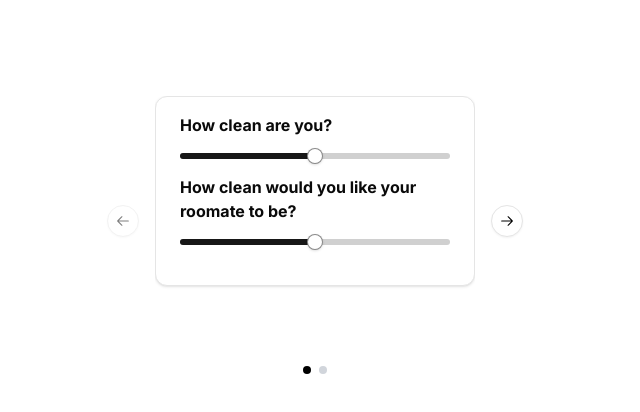
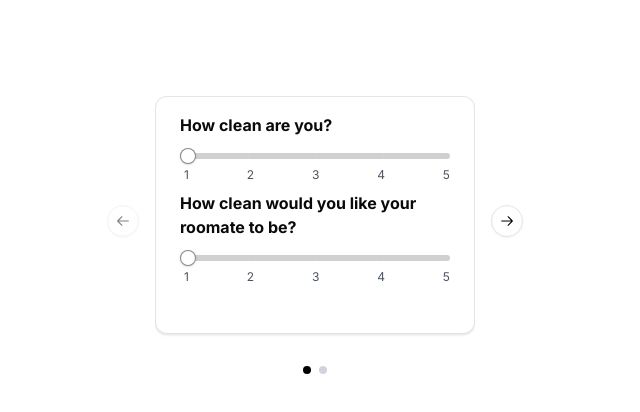
Before and after one commit to dchen024/CoLive, a Next.js app: page / in a window 1280 px wide. Shown: the top 412 px of the page, without its empty margins (325-965 px from the left). Built offline with nearby package versions, Linux system fonts and the light colour scheme.

Commit message:
feat(slider): add steps

```diff
--- a/package.json
+++ b/package.json
@@ -9,6 +9,9 @@
     "lint": "next lint"
   },
   "dependencies": {
+    "@emotion/react": "^11.11.3",
+    "@emotion/styled": "^11.11.0",
+    "@mui/material": "^5.15.10",
     "@radix-ui/react-icons": "^1.3.0",
     "@radix-ui/react-select": "^2.0.0",
     "@radix-ui/react-slider": "^1.1.2",
--- a/src/app/pages/typeform.tsx
+++ b/src/app/pages/typeform.tsx
@@ -60,6 +60,7 @@ export default function Typeform() {
     api.on("select", () => {
       setCurrent(api.selectedScrollSnap() + 1)
     })
+
   }, [api])
 
     /**
@@ -69,7 +70,7 @@ export default function Typeform() {
    */
   return (
     <div>
-      <Carousel setApi={setApi} className="w-full max-w-xs">
+      <Carousel setApi={setApi} className="w-full max-w-xs mx-auto">
         <CarouselContent>
           {questions.map((question, index) => (
             <CarouselItem key={index}>
@@ -78,9 +79,9 @@ export default function Typeform() {
                   <h1 className="text-md font-bold">{question.question}</h1>
                   {question.type === "slider" && (
                     <div className="flex flex-col">
-                      <Slider className='mt-4 mb-4' defaultValue={[50]} />
+                      <Slider className='mb-2 mt-2' step={1} min={1} max={5} />
                       <h1 className="text-md font-bold">{question.roomate}</h1>
-                      <Slider className='mt-4' defaultValue={[50]} />
+                      <Slider className='mb-2 mt-2' step={1} min={1} max={5} />
                     </div>
                   )}
                   {question.type === "select" && (
@@ -113,8 +114,10 @@ export default function Typeform() {
             </CarouselItem>
           ))}
         </CarouselContent>
-        <CarouselPrevious>Previous</CarouselPrevious>
-        <CarouselNext>Next</CarouselNext>
+        {/* TODO: move these to the bottom of the carousel ONLY ON MOBILE */}
+        <CarouselPrevious />
+        <CarouselNext />
+
       </Carousel>
       <div className="flex-wrap flex justify-center mt-4">
         {Array.from({ length: count }).map((_, index) => (
--- a/src/components/ui/slider.tsx
+++ b/src/components/ui/slider.tsx
@@ -1,28 +1,68 @@
-"use client"
+import * as React from "react";
+import * as SliderPrimitive from "@radix-ui/react-slider";
+import { cn } from "@/lib/utils";
 
-import * as React from "react"
-import * as SliderPrimitive from "@radix-ui/react-slider"
+interface SliderProps {
+  min?: number;
+  max?: number;
+  step?: number;
+  className?: string;
+}
 
-import { cn } from "@/lib/utils"
+const Slider = React.forwardRef<HTMLDivElement, SliderProps>(
+  ({ className, min = 0, max = 100, step = 1, ...props }, ref) => {
+    const [sliderValue, setSliderValue] = React.useState([min]);
 
-const Slider = React.forwardRef<
-  React.ElementRef<typeof SliderPrimitive.Root>,
-  React.ComponentPropsWithoutRef<typeof SliderPrimitive.Root>
->(({ className, ...props }, ref) => (
+    const handleChange = (value: [number]) => {
+      setSliderValue(value);
+    };
+
+    const numSteps = (max - min) / step + 1;
+    const stepValues = Array.from({ length: numSteps }, (_, index) => min + step * index);
+
+    return (
+      <div className={className}>
         <SliderPrimitive.Root
           ref={ref}
           className={cn(
             "relative flex w-full touch-none select-none items-center",
             className
           )}
+          min={min}
+          max={max}
+          step={step}
+          value={sliderValue}
+          onValueChange={handleChange}
           {...props}
         >
           <SliderPrimitive.Track className="relative h-1.5 w-full grow overflow-hidden rounded-full bg-neutral-900/20 dark:bg-neutral-50/20">
             <SliderPrimitive.Range className="absolute h-full bg-neutral-900 dark:bg-neutral-50" />
+            {stepValues.map((value, index) => (
+              <div
+                key={index}
+                className="absolute h-1 w-px bg-gray-300"
+                style={{
+                  left: `${((value - min) / (max - min)) * 100}%`,
+                }}
+              />
+            ))}
           </SliderPrimitive.Track>
-    <SliderPrimitive.Thumb className="block h-4 w-4 rounded-full border border-neutral-200 border-neutral-900/50 bg-white shadow transition-colors focus-visible:outline-none focus-visible:ring-1 focus-visible:ring-neutral-950 disabled:pointer-events-none disabled:opacity-50 dark:border-neutral-800 dark:border-neutral-50/50 dark:bg-neutral-950 dark:focus-visible:ring-neutral-300" />
+          <SliderPrimitive.Thumb
+            className="block h-4 w-4 rounded-full border border-neutral-200 border-neutral-900/50 bg-white shadow transition-colors focus-visible:outline-none focus-visible:ring-1 focus-visible:ring-neutral-950 disabled:pointer-events-none disabled:opacity-50 dark:border-neutral-800 dark:border-neutral-50/50 dark:bg-neutral-950 dark:focus-visible:ring-neutral-300"
+          />
         </SliderPrimitive.Root>
-))
-Slider.displayName = SliderPrimitive.Root.displayName
+        <div className="flex justify-between mt-2">
+          {stepValues.map((value, index) => (
+            <div key={index} className="flex items-center">
+              <span className="ml-1 text-xs text-gray-600">{value}</span>
+            </div>
+          ))}
+        </div>
+      </div>
+    );
+  }
+);
 
-export { Slider }
+Slider.displayName = SliderPrimitive.Root.displayName;
+
+export { Slider };
```
Also changed, not shown: 2 other files (tests, documents, lock files or other folders). Lines whose indentation alone changed are shown as unchanged.
